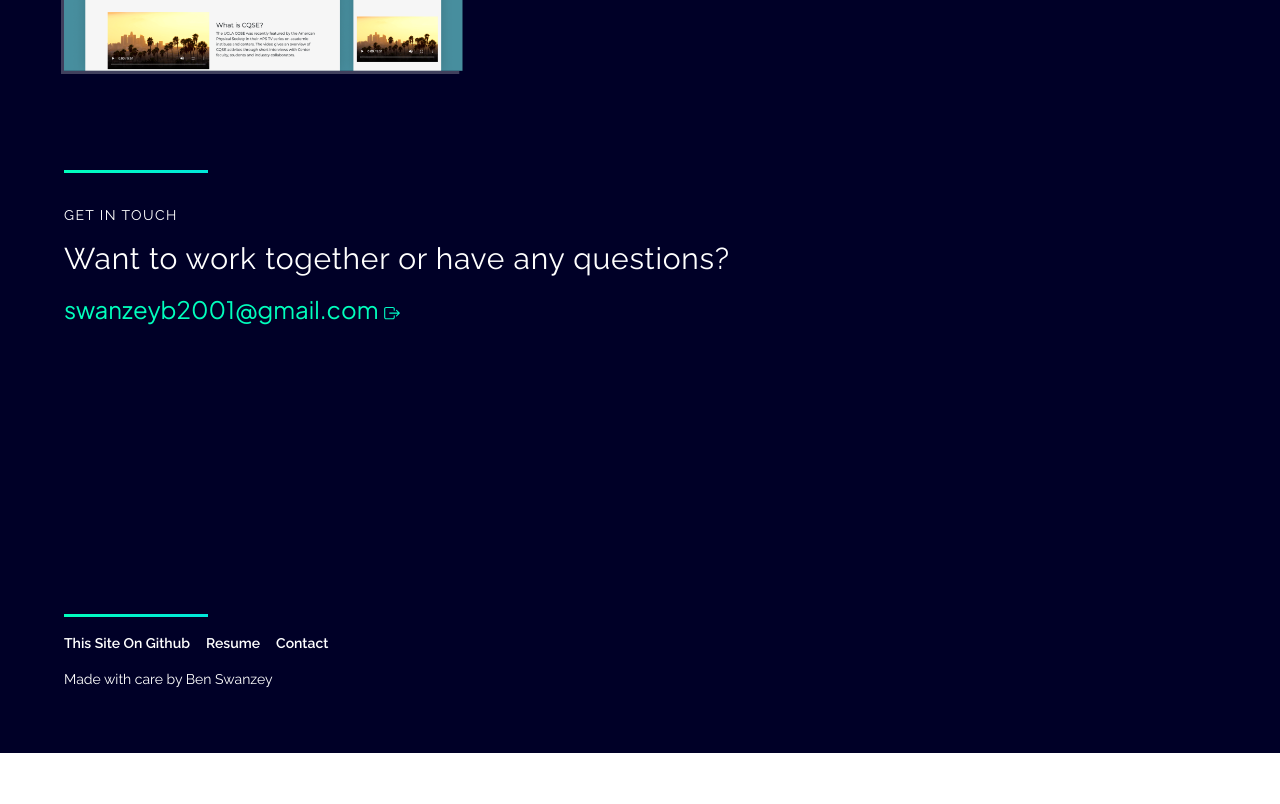
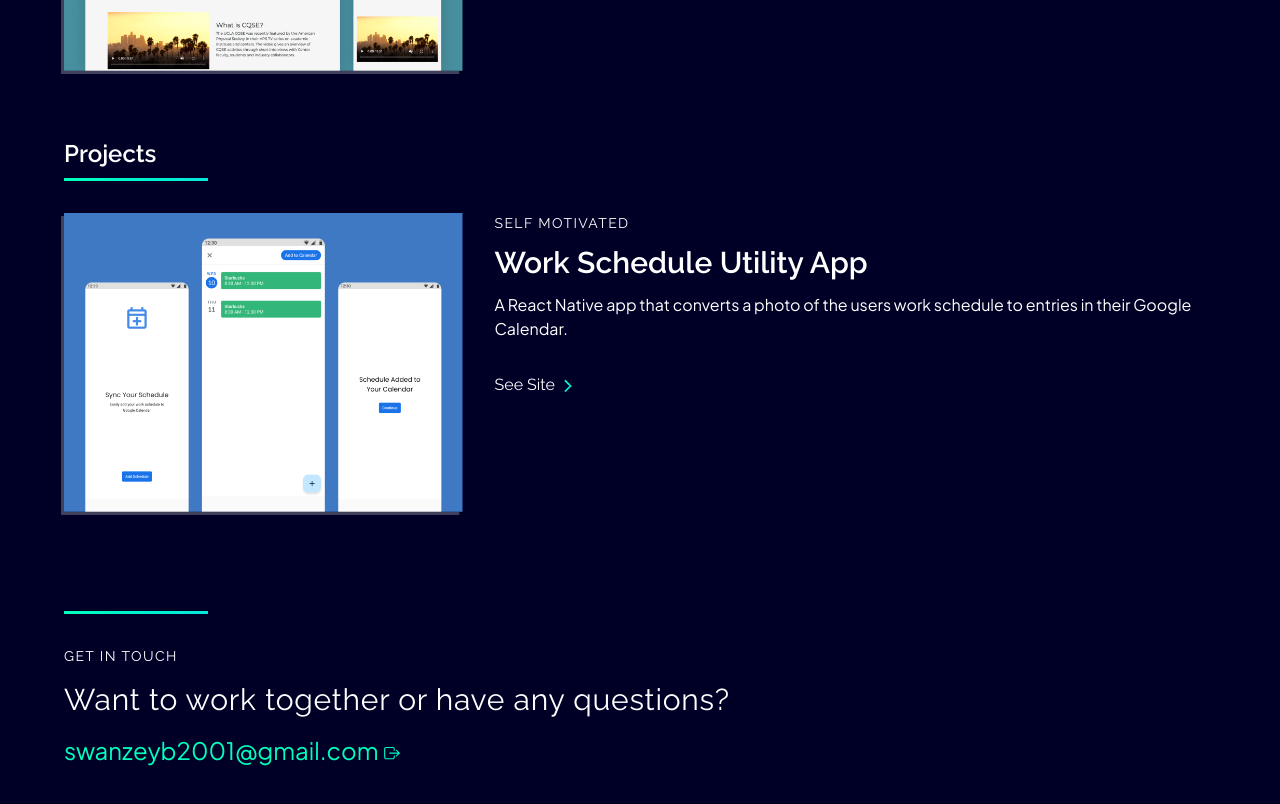
Before and after one commit to swanzeyb/bsq422, a Next.js app: page / in a window 1280 px wide. Shown: the part 1260-2064 px from the top of the page. Before the commit the page ends 2013 px from the top, so only its background shows below. Built offline with nearby package versions, Linux system fonts and the light colour scheme.

Commit message:
Add projects section

```diff
--- a/pages/index.tsx
+++ b/pages/index.tsx
@@ -59,6 +59,20 @@ const Home: NextPage = () => {
             />
           </div>
 
+          {/* Projects Section */}
+          <div>
+            <h2 className="text-2xl font-semibold mb-2">Projects</h2>
+            <div className="w-36 h-[3px] bg-gradient-primary mb-8"></div>
+            <Card
+              imgSrc="/schedule_app.png"
+              imgAlt="Thumbnail of a React Native app to convert pictures of a users work schedule to entries in their Google Calendar"
+              position="SELF MOTIVATED"
+              title="Work Schedule Utility App"
+              desc="A React Native app that converts a photo of the users work schedule to entries in their Google Calendar."
+              link="https://github.com/swanzeyb/schedule-app-rn#readme"
+            />
+          </div>
+
           {/* Get In Touch */}
           <div className="mt-24 mb-72">
           <div className="w-36 h-[3px] bg-gradient-primary mb-8"></div>
```
Also changed, not shown: public/schedule_app.png (added).
